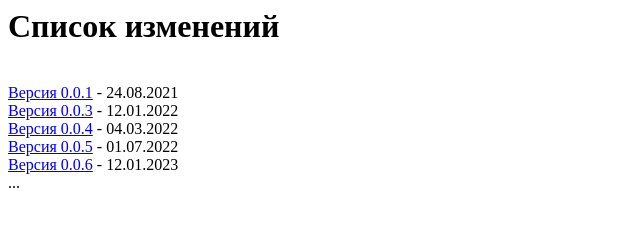
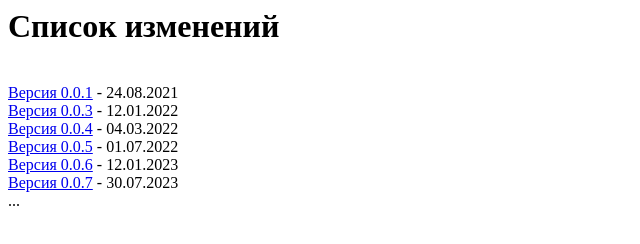
Before and after one commit to mikhailbildin/monika, a plain HTML site: page index.html in a window 1280 px wide. Shown: the whole page, without its empty margins (0-640 px from the left). Drawn offline with Linux system fonts and the light colour scheme.

Commit message:
Update index.html

```diff
--- a/index.html
+++ b/index.html
@@ -15,6 +15,8 @@
     <br>
     <a href="https://drive.google.com/file/d/1YueCftECckjS-TTvOXv4yOzvCNWH_R_d/view?usp=share_link">Версия 0.0.6</a> - 12.01.2023
     <br>
+    <a href="https://drive.google.com/file/d/1yjPyN-IeIJn4vOGKQ0aS6zKxAaui_SLO/view?usp=sharing">Версия 0.0.7</a> - 30.07.2023
+    <br>
     <text>...</text>
   </body>
 <html>
```
